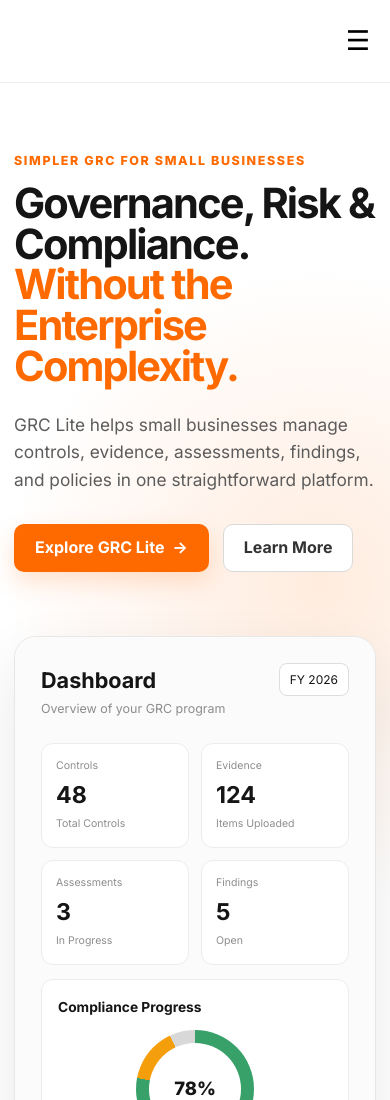
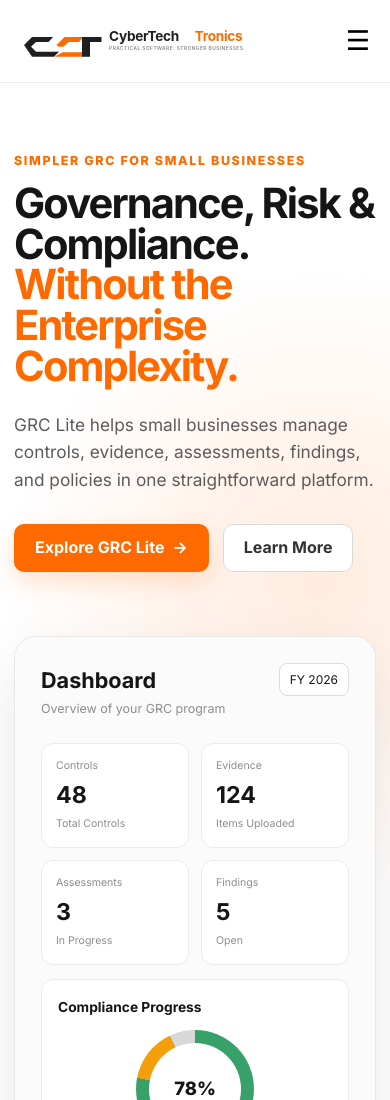
Before and after one commit to Arcangellok/cybertech-tronics-site, a plain HTML site: page index.html in a window 390 px wide. Shown: the top 1100 px of the page. Drawn offline with Linux system fonts and the light colour scheme.

Commit message:
Add files via upload

```diff
--- a/css/styles.css
+++ b/css/styles.css
@@ -147,7 +147,7 @@
 @media (max-width: 760px) {
   .container { width: min(100% - 28px, var(--max)); }
   .section-pad { padding: 68px 0; }
-  .brand-tagline { display: none; }
+  .brand-logo { width: min(100%, 250px); }
   .main-nav { display: none; position: absolute; top: 82px; left: 14px; right: 14px; background: #fff; border: 1px solid #e7e7e7; border-radius: 14px; padding: 14px; box-shadow: var(--shadow); flex-direction: column; align-items: stretch; gap: 2px; }
   .main-nav.open { display: flex; }
   .main-nav a { padding: 12px; }
```
